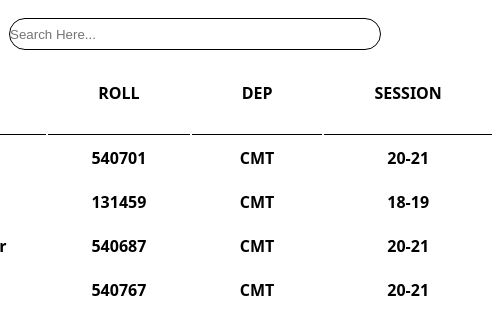
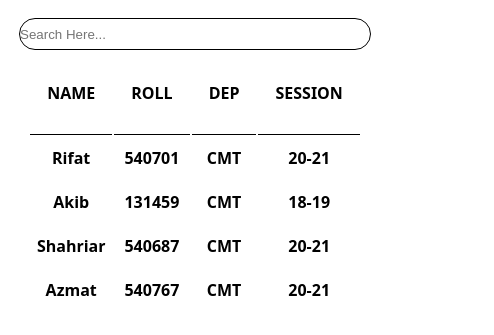
Before and after one commit to Rifat701/js-search-engine, a plain HTML site: page index.html in a window 390 px wide. Shown: the part 65-400 px from the top of the page, 494 px wide, since content can reach past the window. Drawn offline with Linux system fonts and the light colour scheme.

Commit message:
new commit

```diff
--- a/asset/css/index.css
+++ b/asset/css/index.css
@@ -33,3 +33,12 @@ h1{
 th{
     padding: 10px 0;
 }
+
+@media screen and (max-width:480px){
+    .input input{
+        width: 350px;
+    }
+    .header th{
+        padding: 30px 17px;
+    }
+}
```
